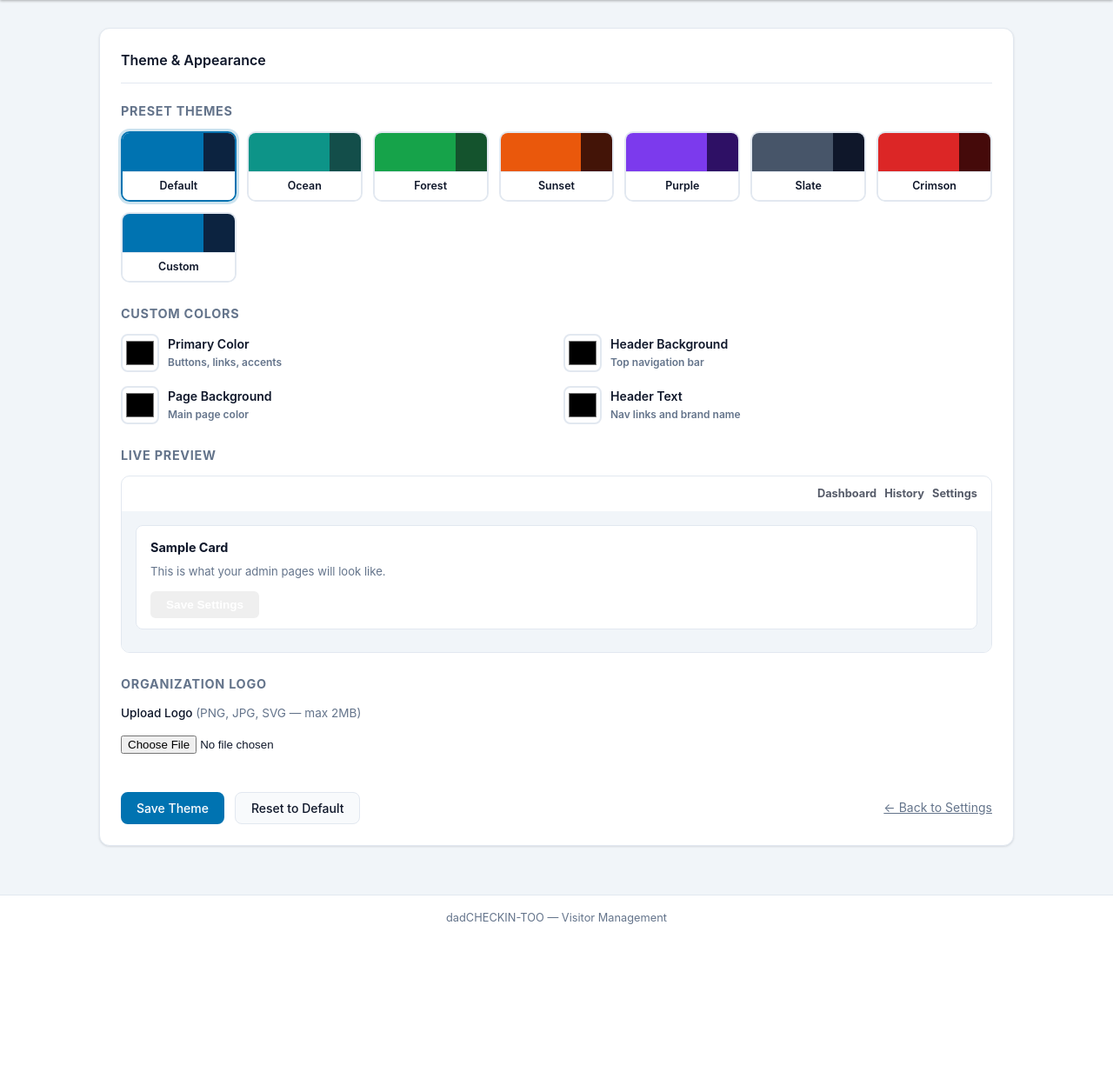
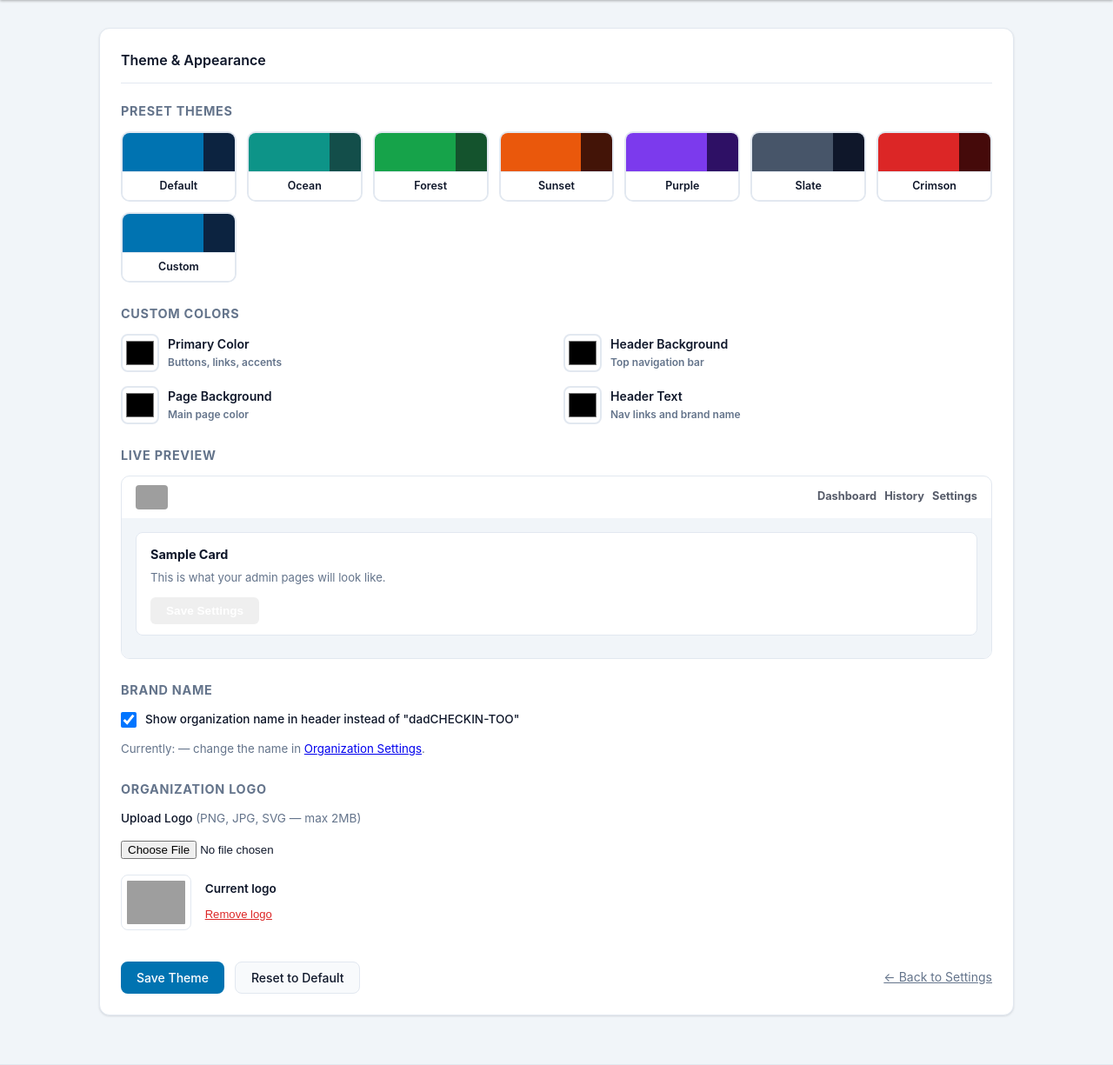
Before and after one commit to ggreenaz/dadCHECKIN-TOO, a PHP site: template app/Views/admin/theme.php in a window 1280 px wide. Shown: the part 56-1281 px from the top of the page at 87% size. Before the commit the page ends 1119 px from the top, so only its background shows below. Run offline with PHP 8.4, Linux system fonts and the light colour scheme; the template is opened without the code that fills it: most values are stand-ins (such as "Sample title", 1, 10 or a date in 2020); data that the repository does not hold is empty; grey boxes are pictures that could not be loaded.

Commit message:
Add org name brand toggle to theme editor
Checkbox in Theme & Appearance to replace 'dadCHECKIN-TOO' in the header
with the organization's name. Stored in theme settings JSON.

Co-Authored-By: Claude Sonnet 4.6 <noreply@anthropic.com>

```diff
--- a/app/Views/admin/theme.php
+++ b/app/Views/admin/theme.php
@@ -227,6 +227,23 @@
             </div>
         </div>
 
+        <!-- ── Brand Name ────────────────────────────────────── -->
+        <h3 style="font-size:.9rem;font-weight:700;margin:24px 0 12px;color:var(--text-muted);text-transform:uppercase;letter-spacing:.05em;">
+            Brand Name
+        </h3>
+        <div class="form-group">
+            <label style="display:flex;align-items:center;gap:10px;cursor:pointer;">
+                <input type="checkbox" name="use_org_name" id="use-org-name" value="1"
+                       <?= !empty($theme['use_org_name']) ? 'checked' : '' ?>
+                       style="width:18px;height:18px;cursor:pointer;">
+                <span>Show organization name in header instead of "dadCHECKIN-TOO"</span>
+            </label>
+            <small style="color:var(--text-muted);margin-top:6px;display:block;">
+                Currently: <strong><?= View::e($org['name'] ?? 'Your Organization') ?></strong>
+                — change the name in <a href="/admin/settings">Organization Settings</a>.
+            </small>
+        </div>
+
         <!-- ── Logo Upload ────────────────────────────────────── -->
         <h3 style="font-size:.9rem;font-weight:700;margin:24px 0 12px;color:var(--text-muted);text-transform:uppercase;letter-spacing:.05em;">
             Organization Logo
--- a/app/Views/layouts/main.php
+++ b/app/Views/layouts/main.php
@@ -38,7 +38,17 @@ body{background:{$__bg}!important;}</style>\n";
             <img src="/uploads/logos/<?= htmlspecialchars($__theme['logo'], ENT_QUOTES) ?>"
                  alt="Logo" style="height:32px;border-radius:4px;margin-right:4px;">
         <?php endif; ?>
-        <span class="site-brand">dadCHECKIN-TOO</span>
+        <span class="site-brand">
+            <?php if (!empty($__theme['use_org_name']) && !empty($__theme['use_org_name'])): ?>
+                <?php
+                    $__orgRow = $__db->prepare("SELECT name FROM organizations WHERE slug = ? LIMIT 1");
+                    $__orgRow->execute([$__cfg['org_slug'] ?? '']);
+                    echo htmlspecialchars($__orgRow->fetchColumn() ?: 'dadCHECKIN-TOO', ENT_QUOTES);
+                ?>
+            <?php else: ?>
+                dadCHECKIN-TOO
+            <?php endif; ?>
+        </span>
         <?php if (!empty($org)): ?>
             <span class="site-org"><?= \App\Core\View::e($org['name']) ?></span>
         <?php endif; ?>
```
Also changed, not shown: app/Controllers/SettingsController.php (+6 -5 lines).
